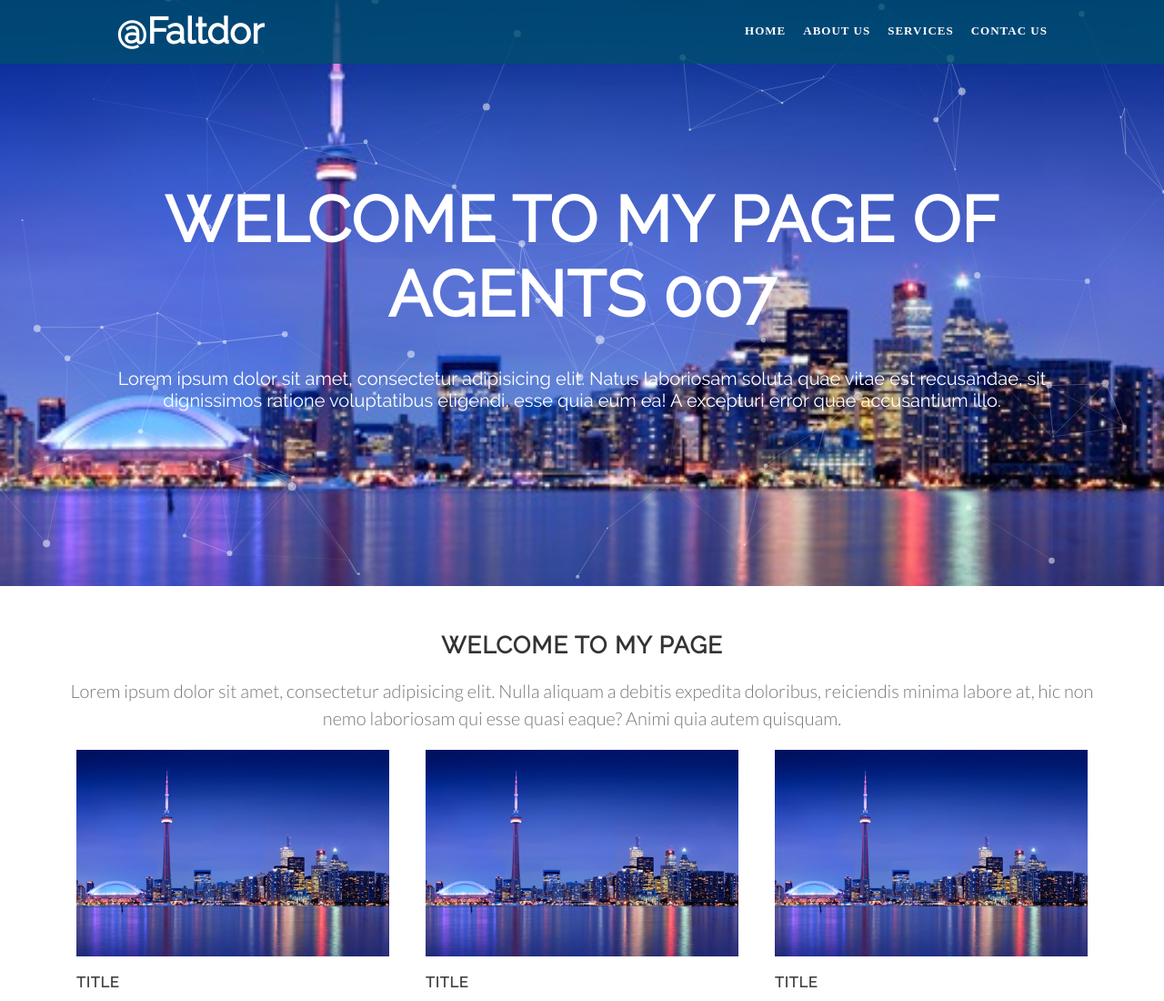
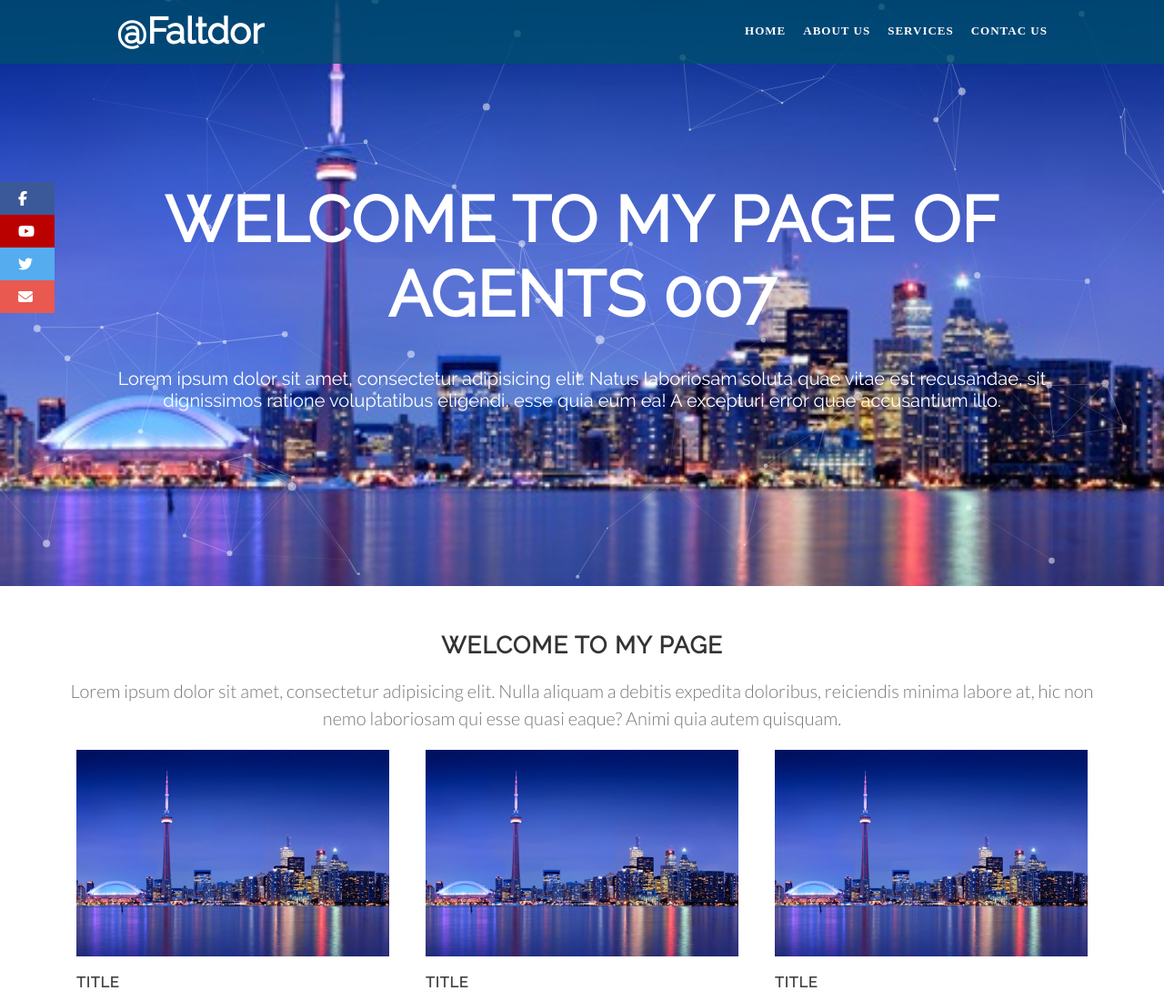
Before and after one commit to faltdor/agent, a plain HTML site: page index.html in a window 1280 px wide. Shown: the top 1100 px of the page at 91% size. Drawn offline with Linux system fonts and the light colour scheme; files whose address does not match are found by name.

Commit message:
Class 13 Create Social navbar

```diff
--- /dev/null
+++ b/css/social.css
@@ -0,0 +1,54 @@
+.social-nav {
+	position: fixed;
+	top: 200px;
+	z-index: 100;
+	left: 0;
+}
+.facebook a{
+	background-color: #3b5998;
+	color: #fff;
+	padding: 10px 20px;
+	text-decoration: none;
+	width: 20px;
+	transition: all .4s ease;
+}
+.facebook a:hover{
+	background-color: #000;
+	padding: 10px 40px;
+}
+.youtube a{
+	background-color: #bb0000;
+	color: #fff;
+	padding: 10px 20px;
+	text-decoration: none;
+	width: 20px;
+	transition: all .4s ease;
+}
+.youtube a:hover{
+	background-color: #000;
+	padding: 10px 40px;
+}
+.twitter a{
+	background-color: #55acee;
+	color: #fff;
+	padding: 10px 20px;
+	text-decoration: none;
+	width: 20px;
+	transition: all .4s ease;
+}
+.twitter a:hover{
+	background-color: #000;
+	padding: 10px 40px;
+}
+.email a{
+	background-color: #e95950;
+	color: #fff;
+	padding: 10px 20px;
+	text-decoration: none;
+	width: 20px;
+	transition: all .4s ease;
+}
+.email a:hover{
+	background-color: #000;
+	padding: 10px 40px;
+}
--- a/index.html
+++ b/index.html
@@ -7,7 +7,7 @@
 	<link rel="stylesheet" href="css/style.css">
 	<link rel="stylesheet" href="css/slider.css">
 	<link rel="stylesheet" href="css/bodyapp.css">
-
+	<link rel="stylesheet" href="css/social.css">
 </head>
 <body>
 	<header>
@@ -118,6 +118,20 @@
 			</h3>
 	</section>
 
+	<div class="social-nav">
+		<div class="facebook">
+			<a href="#" target="none" class="fa fa-facebook"></a>
+		</div>
+		<div class="youtube">
+			<a href="http://www.youtube.com" target="none" class="fa fa-youtube-play"></a>
+		</div>
+		<div class="twitter">
+			<a href="#" target="none" class="fa fa-twitter"></a>
+		</div>
+		<div class="email">
+			<a href="#" target="none" class="fa fa-envelope"></a>
+		</div>
+	</div>
 	<br>
 	<br>
 	<br>
```
